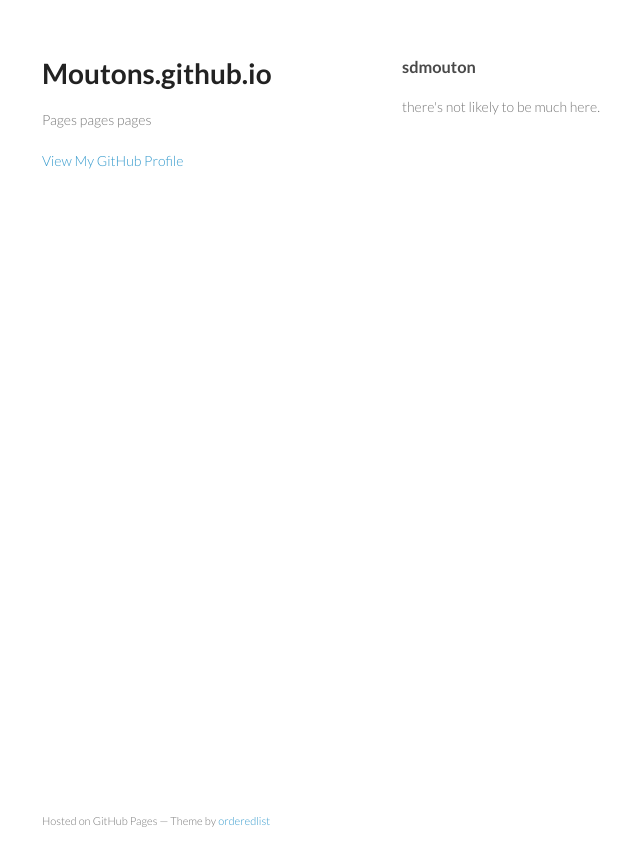
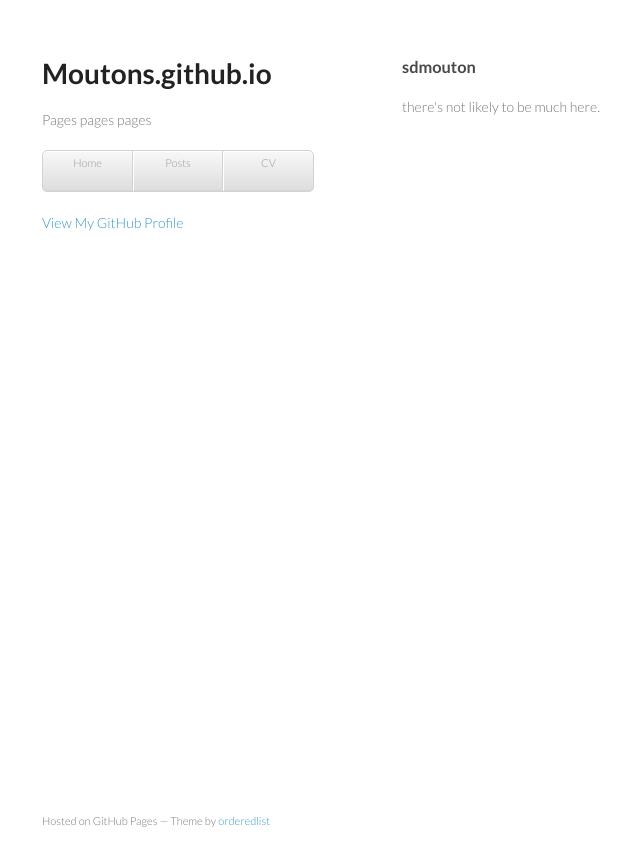
Before and after one commit to moutons/moutons.github.io, a Jekyll site: the page index.html, which Jekyll copies as it is, in a window 1280 px wide. Shown: the top 866 px of the page, without its empty margins (168-808 px from the left). Built offline with Jekyll 4.4.1, drawn with Linux system fonts in a browser that asks for light colours; Markdown is read by kramdown in place of the engine named in the settings.

Commit message:
add nav to header

```diff
--- a/index.html
+++ b/index.html
@@ -17,8 +17,11 @@
       <header>
         <h1>Moutons.github.io</h1>
         <p>Pages pages pages</p>
-
-
+        <ul>
+          <li><a href="/">Home</a></li>
+          <li><a href="/posts">Posts</a></li>
+          <li><a href="/cv">CV</a></li>
+        </ul>
         <p class="view"><a href="https://github.com/moutons">View My GitHub Profile</a></p>
 
       </header>
```
